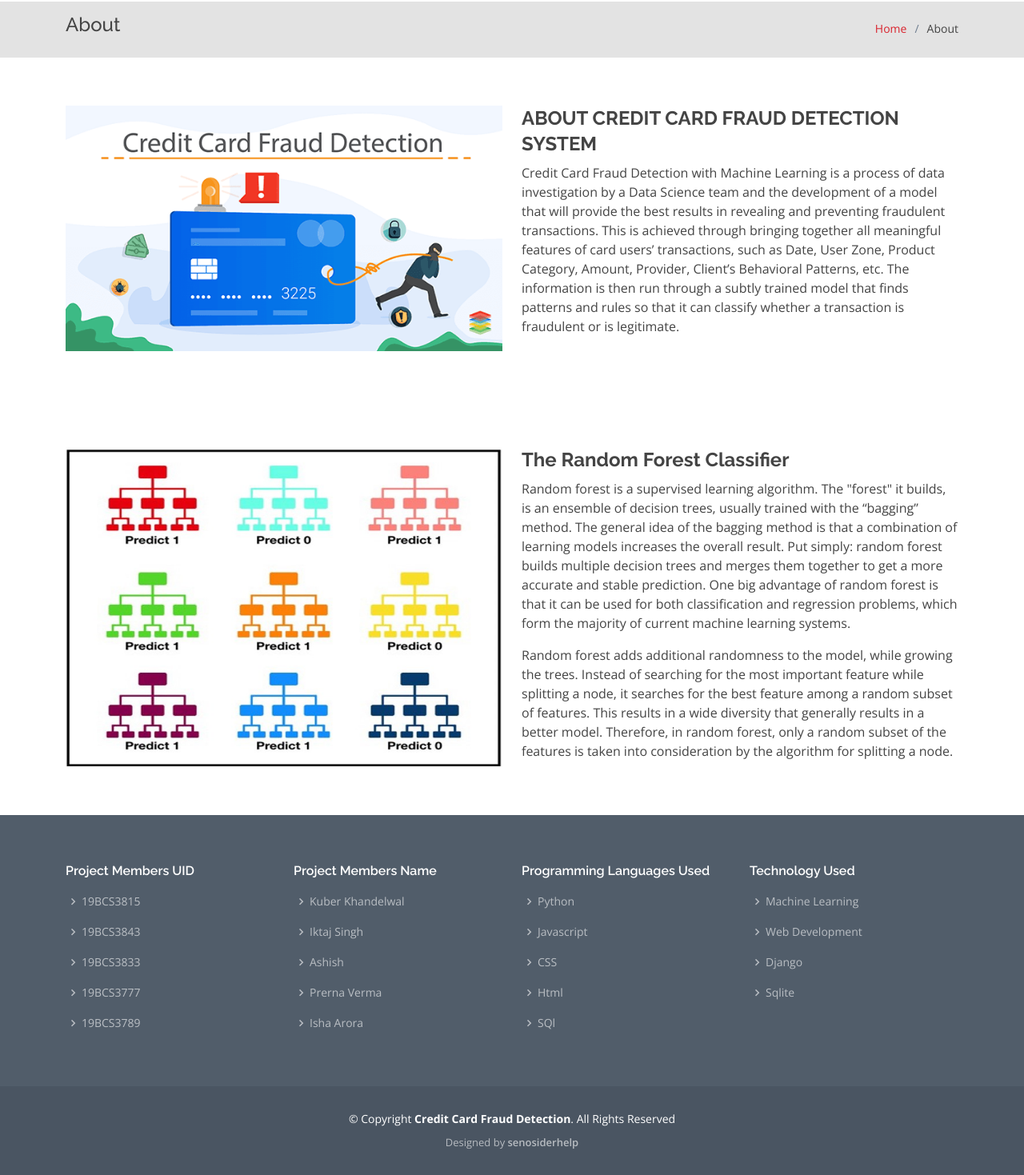
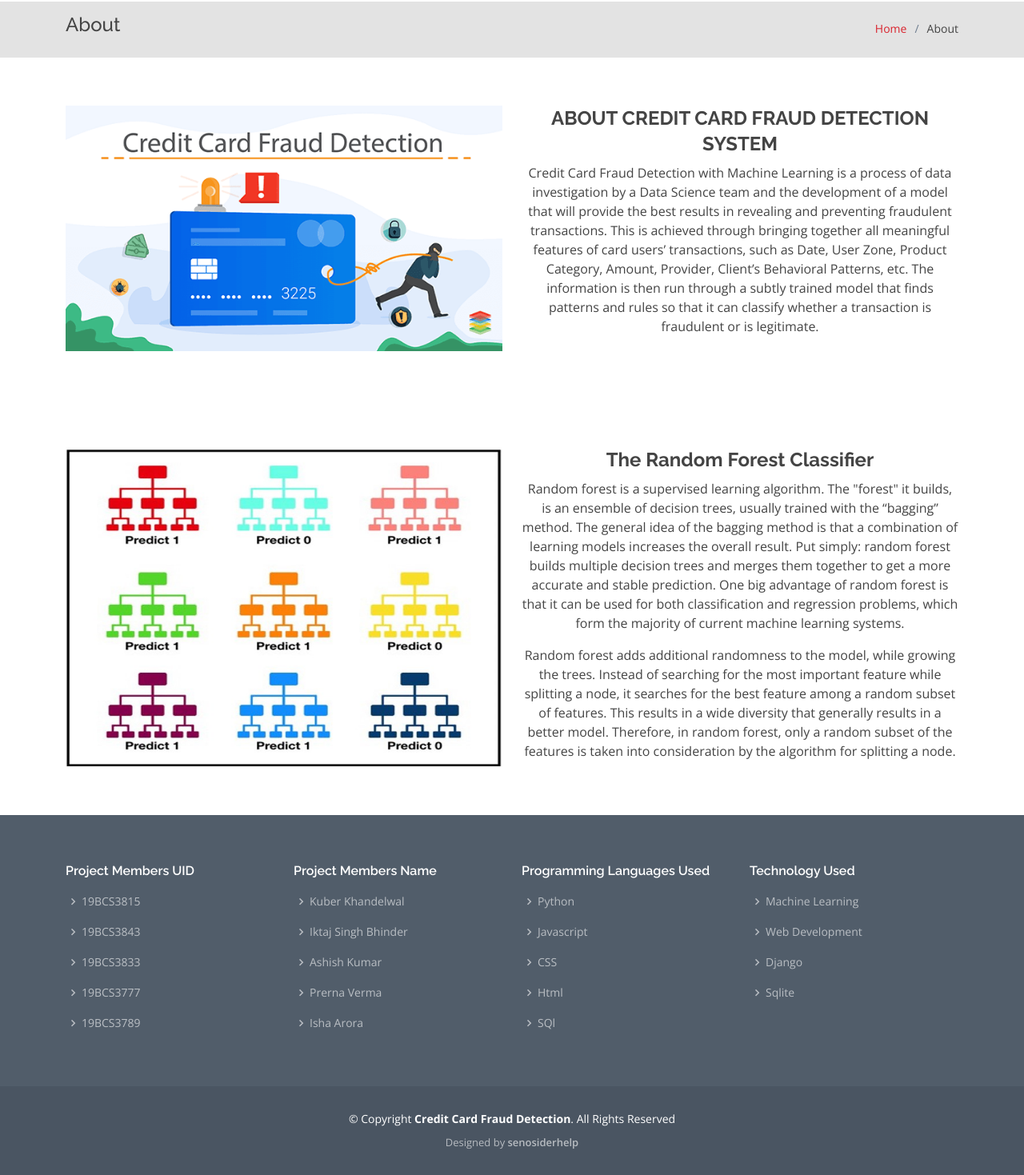
Before and after one commit to 19BCS3815/CreditCardFraud, a Django app: page /about in a window 1280 px wide. Shown: the part 81-1550 px from the top of the page at 80% size. Run offline with Django 3.2, Linux system fonts and the light colour scheme; some libraries are stand-ins or nearby versions.

Commit message:
Final-minute
about text alignment
analysis button color change
Footer name update
analysis heading update

```diff
--- a/CreditCardFD/utils.py
+++ b/CreditCardFD/utils.py
@@ -133,7 +133,7 @@ def line_chart(var='Amount'):
 
 def dist_plot():
     plt.clf()
-    fig, ax = plt.subplots(1, 2, figsize=(18,4))
+    fig, ax = plt.subplots(1, 2, figsize=(18,10))
     rsltdf = datawithcol.loc[datawithcol['Predicted_Class'] == 1]
     amount_val = rsltdf['Amount'].values
     time_val = rsltdf['Time'].values
--- a/templates/about.html
+++ b/templates/about.html
@@ -30,8 +30,8 @@
           <img src="/static/img/xenonstack-credit-card-fraud-detection.png">
         </div>
         <div class="col-lg-6 pt-4 pt-lg-0">
-          <h3 style="font-weight: bold;">ABOUT CREDIT CARD FRAUD DETECTION SYSTEM</h3>
-          <p>
+          <h3 style="font-weight: bold;text-align:center">ABOUT CREDIT CARD FRAUD DETECTION SYSTEM</h3>
+          <p style="text-align:center">
             Credit Card Fraud Detection with Machine Learning is a process of data investigation by a Data Science team and the development of a model that will provide the best results in revealing and preventing fraudulent transactions. This is achieved through bringing together all meaningful features of card users’ transactions, such as Date, User Zone, Product Category, Amount, Provider, Client’s Behavioral Patterns, etc. The information is then run through a subtly trained model that finds patterns and rules so that it can classify whether a transaction is fraudulent or is legitimate.
             </p>
         </div>
@@ -53,13 +53,13 @@
           <img src="/static/img/rfc.jpg" style="width:600px; height:400px;">
         </div>
         <div class="col-lg-6 pt-4 pt-lg-0">
-          <h3 style="font-weight: bold; text-align:justify;">The Random Forest Classifier</h3>
-          <p>Random forest is a supervised learning algorithm. The "forest" it builds, is an ensemble of decision trees, usually trained with the “bagging” method. The general idea of the bagging method is that a combination of learning models increases the overall result.
+          <h3 style="font-weight: bold; text-align:center;">The Random Forest Classifier</h3>
+          <p style="text-align:center">Random forest is a supervised learning algorithm. The "forest" it builds, is an ensemble of decision trees, usually trained with the “bagging” method. The general idea of the bagging method is that a combination of learning models increases the overall result.
 
             Put simply: random forest builds multiple decision trees and merges them together to get a more accurate and stable prediction.
 
             One big advantage of random forest is that it can be used for both classification and regression problems, which form the majority of current machine learning systems.</p>
-         <p>
+         <p style="text-align:center">
           Random forest adds additional randomness to the model, while growing the trees. Instead of searching for the most important feature while splitting a node, it searches for the best feature among a random subset of features. This results in a wide diversity that generally results in a better model.
 
           Therefore, in random forest, only a random subset of the features is taken into consideration by the algorithm for splitting a node.
--- a/templates/base.html
+++ b/templates/base.html
@@ -48,6 +48,7 @@
       <!-- Uncomment below if you prefer to use an image logo -->
       <!-- <a href="index.html" class="logo me-auto"><img src="assets/img/logo.png" alt="" class="img-fluid"></a>-->
 
+
       <nav id="navbar" class="navbar">
         <ul>
           <li><a href="home" class="active">Home</a></li>
@@ -88,8 +89,8 @@
             <h4>Project Members Name</h4>
             <ul>
               <li><i class="bx bx-chevron-right"></i> <a href="https://www.linkedin.com/in/kuberkhandelwal/" target="_blank">Kuber Khandelwal</a></li>
-              <li><i class="bx bx-chevron-right"></i> <a href="https://www.linkedin.com/in/iktaj-bhinder/" target="_blank">Iktaj Singh </a></li>
-              <li><i class="bx bx-chevron-right"></i> <a href="http://www.linkedin.com/in/ashish-kumar-2903" target="_blank">Ashish</a></li>
+              <li><i class="bx bx-chevron-right"></i> <a href="https://www.linkedin.com/in/iktaj-bhinder/" target="_blank">Iktaj Singh Bhinder </a></li>
+              <li><i class="bx bx-chevron-right"></i> <a href="http://www.linkedin.com/in/ashish-kumar-2903" target="_blank">Ashish Kumar</a></li>
               <li><i class="bx bx-chevron-right"></i> <a href="https://www.linkedin.com/in/prerna-verma-6737081a3/"target="_blank">Prerna Verma</a></li>
               <li><i class="bx bx-chevron-right"></i> <a href="https://www.linkedin.com/in/isha-arora-b124901a4" target="_blank">Isha Arora</a></li>
             </ul>
--- a/templates/base1.html
+++ b/templates/base1.html
@@ -88,8 +88,8 @@
                 <h4>Project Members Name</h4>
                 <ul>
                   <li><i class="bx bx-chevron-right"></i> <a href="https://www.linkedin.com/in/kuberkhandelwal/" target="_blank">Kuber Khandelwal</a></li>
-                  <li><i class="bx bx-chevron-right"></i> <a href="https://www.linkedin.com/in/iktaj-bhinder/" target="_blank">Iktaj Singh </a></li>
-                  <li><i class="bx bx-chevron-right"></i> <a href="http://www.linkedin.com/in/ashish-kumar-2903" target="_blank">Ashish</a></li>
+                  <li><i class="bx bx-chevron-right"></i> <a href="https://www.linkedin.com/in/iktaj-bhinder/" target="_blank">Iktaj Singh Bhinder</a></li>
+                  <li><i class="bx bx-chevron-right"></i> <a href="http://www.linkedin.com/in/ashish-kumar-2903" target="_blank">Ashish Kumar</a></li>
                   <li><i class="bx bx-chevron-right"></i> <a href="https://www.linkedin.com/in/prerna-verma-6737081a3/"target="_blank">Prerna Verma</a></li>
                   <li><i class="bx bx-chevron-right"></i> <a href="https://www.linkedin.com/in/isha-arora-b124901a4" target="_blank">Isha Arora</a></li>
                 </ul>
--- a/templates/dasboard.html
+++ b/templates/dasboard.html
@@ -54,7 +54,7 @@
             <div class="btn-group mr-2" style='margin-right :40px;' role="group" aria-label="Third group">
               <form method ="post" action="{% url 'analysis' upload1.pk %}">
                 {% csrf_token %}
-                <button type="submit" class="btn btn-success" >Analysis</button>
+                <button type="submit" class="btn btn-warning" >Analysis</button>
               </form>
               </div>
           <div class="btn-group mr-2" role="group"  aria-label="Fourth group">
```
Also changed, not shown: templates/about1.html (+5 -5 lines), templates/analysis.html (+2 -2 lines), templates/index.html (+10 -5 lines), db.sqlite3.
